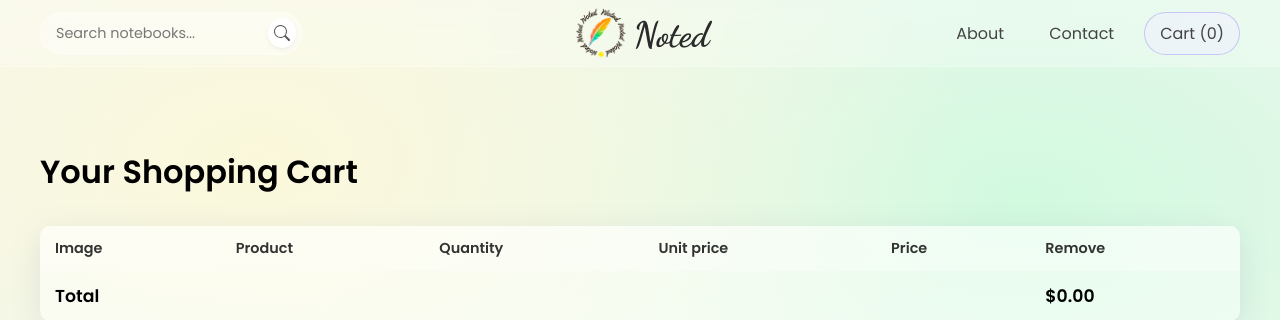
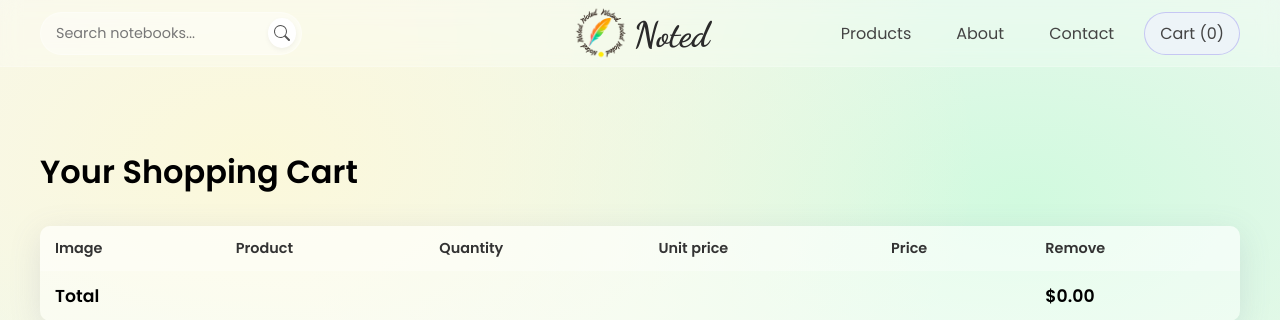
Before and after one commit to Tilooo/Noted, a Django app: page /cart/ in a window 1280 px wide. Shown: the top 320 px of the page. Run offline with Django 5.2, Linux system fonts and the light colour scheme.

Commit message:
21. New product link added at the main nav bar.

```diff
--- a/templates/shop/base.html
+++ b/templates/shop/base.html
@@ -1,3 +1,5 @@
+<!-- templates/shop/base.html -->
+
 <!DOCTYPE html>
 {% load static %}
 <html lang="en">
@@ -24,7 +26,6 @@
             <form action="#" method="get" class="search-form">
                 <input type="text" name="q" placeholder="Search notebooks..." class="search-input">
                 <button type="submit" class="search-button">
-                <!-- Simple SVG for a magnifying glass icon -->
                     <svg xmlns="http://www.w3.org/2000/svg" width="16" height="16" fill="currentColor" class="bi bi-search" viewBox="0 0 16 16">
                         <path d="M11.742 10.344a6.5 6.5 0 1 0-1.397 1.398h-.001c.03.04.062.078.098.115l3.85 3.85a1 1 0 0 0 1.415-1.414l-3.85-3.85a1.007 1.007 0 0 0-.115-.1zM12 6.5a5.5 5.5 0 1 1-11 0 5.5 5.5 0 0 1 11 0z"/>
                     </svg>
@@ -44,6 +45,8 @@
         <div class="header-right">
             <nav class="main-nav">
                 <ul>
+                    <li><a href="{% url 'shop:product_list' %}">Products</a></li>
+
                     <li><a href="#">About</a></li>
                     <li><a href="#">Contact</a></li>
                     <li class="cart-link">
```
Lines whose indentation alone changed are shown as unchanged.
